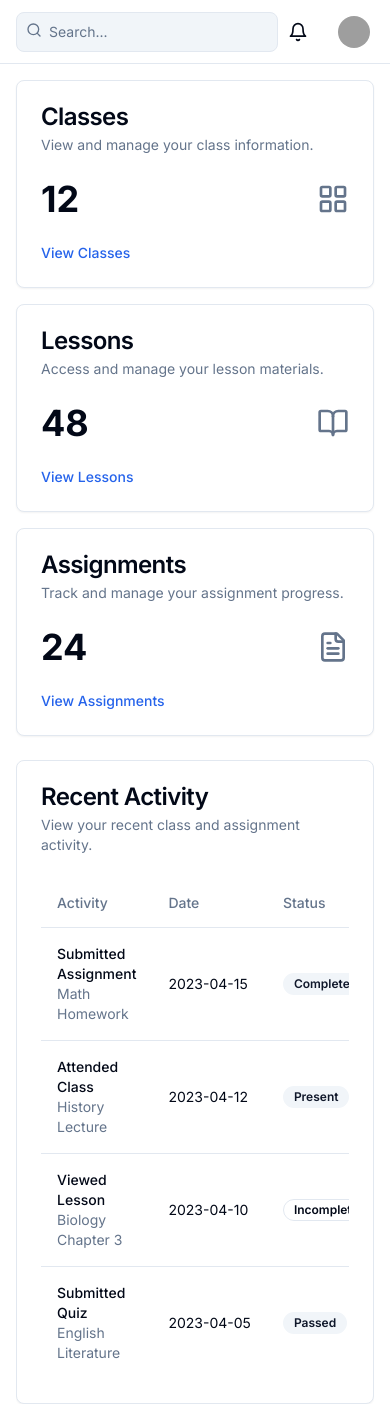
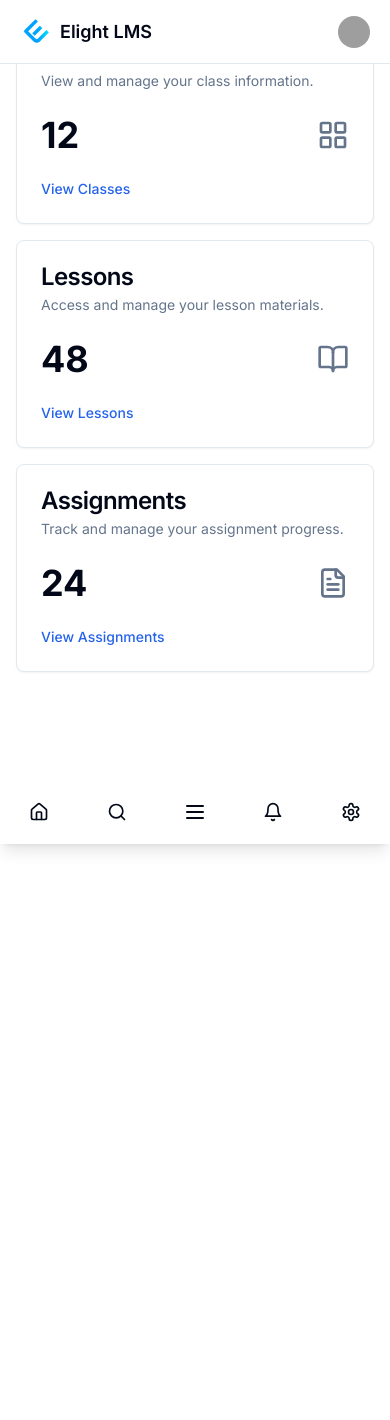
Before and after one commit to oshanavishkapiries/Elight-LMS, a Next.js app: page /dashboard in a window 390 px wide. After the commit the page ends 844 px from the top, so only its background shows below. Built offline with nearby package versions, Linux system fonts and the light colour scheme; grey boxes are pictures that could not be loaded.

Commit message:
mobile-nav-done

```diff
--- a/app/auth/login/page.tsx
+++ b/app/auth/login/page.tsx
@@ -1,6 +1,5 @@
 import { general } from "@/data/general";
 import Image from "next/image";
-
 import { Button } from "@/components/ui/button";
 import { Card } from "@/components/ui/card";
 import GlobalImage from "@/components/sub/GlobalImage";
@@ -26,8 +25,8 @@ const LoginPage = () => {
             <GlobalImage
               src={general.img.logo_img}
               alt={"logo"}
-              width={50}
-              height={50}
+              width={1500}
+              height={1500}
               className="h-32 w-32 object-cover"
             />
           </Link>
--- a/app/dashboard/layout.tsx
+++ b/app/dashboard/layout.tsx
@@ -1,35 +1,7 @@
-import Link from "next/link";
-import { Input } from "@/components/ui/input";
-import { Button } from "@/components/ui/button";
-import {
-  Card,
-  CardHeader,
-  CardTitle,
-  CardDescription,
-  CardContent,
-  CardFooter,
-} from "@/components/ui/card";
-import {
-  Table,
-  TableHeader,
-  TableRow,
-  TableHead,
-  TableBody,
-  TableCell,
-} from "@/components/ui/table";
-import { Badge } from "@/components/ui/badge";
+import Nav from "@/components/main/dashboard/Nav";
+import { MobileBottomNav } from "@/components/main/dashboard/MobileBottomNav";
+import MobileNav from "@/components/main/dashboard/MobileNav";
 import Sider from "@/components/main/dashboard/Sider";
-import {
-  AwardIcon,
-  BellIcon,
-  BookOpenIcon,
-  CalendarIcon,
-  FileTextIcon,
-  LayoutGridIcon,
-  MessageCircleIcon,
-  SearchIcon,
-} from "lucide-react";
-import Nav from "@/components/main/dashboard/Nav";
 
 const layout = ({
   children,
@@ -40,14 +12,16 @@ const layout = ({
     <>
       <main className="grid min-h-screen w-full md:grid-cols-[240px_1fr] overflow-hidden">
         {/* sider */}
-
         <Sider />
-
         {/* dashboard-pages */}
         <div className="flex flex-col">
           {/* navbar */}
           <Nav />
+          {/* mobile-nav */}
+          <MobileNav />
           <main className="flex-1 overflow-auto">{children}</main>
+          {/*mobile-bottom-nav */}
+          <MobileBottomNav />
         </div>
       </main>
     </>
--- a/app/dashboard/page.tsx
+++ b/app/dashboard/page.tsx
@@ -1,11 +1,3 @@
-import {
-  Table,
-  TableHeader,
-  TableRow,
-  TableHead,
-  TableBody,
-  TableCell,
-} from "@/components/ui/table";
 import {
   Card,
   CardHeader,
@@ -15,7 +7,6 @@ import {
   CardFooter,
 } from "@/components/ui/card";
 import { BookOpenIcon, FileTextIcon, LayoutGridIcon } from "lucide-react";
-import { Badge } from "@/components/ui/badge";
 import Link from "next/link";
 
 const DashboardPage = () => {
@@ -93,90 +84,7 @@ const DashboardPage = () => {
         </Card>
       </div>
 
-      <div className="overflow-x-scroll ">
-        <Card >
-          <CardHeader>
-            <CardTitle>Recent Activity</CardTitle>
-            <CardDescription>
-              View your recent class and assignment activity.
-            </CardDescription>
-          </CardHeader>
-          <CardContent>
-            <Table>
-              <TableHeader>
-                <TableRow>
-                  <TableHead>Activity</TableHead>
-                  <TableHead>Date</TableHead>
-                  <TableHead>Status</TableHead>
-                  <TableHead>Status</TableHead>
-                  <TableHead>Status</TableHead>
-                  <TableHead>Status</TableHead>
-                  <TableHead>Status</TableHead>
-                  <TableHead>Status</TableHead>
-                </TableRow>
-              </TableHeader>
-              <TableBody>
-                <TableRow>
-                  <TableCell>
-                    <div className="font-medium">Submitted Assignment</div>
-                    <div className="text-sm text-muted-foreground">
-                      Math Homework
-                    </div>
-                  </TableCell>
-                  <TableCell className="whitespace-nowrap">
-                    2023-04-15
-                  </TableCell>
-                  <TableCell>
-                    <Badge variant="secondary">Completed</Badge>
-                  </TableCell>
-                </TableRow>
-                <TableRow>
-                  <TableCell>
-                    <div className="font-medium">Attended Class</div>
-                    <div className="text-sm text-muted-foreground">
-                      History Lecture
-                    </div>
-                  </TableCell>
-                  <TableCell className="whitespace-nowrap">
-                    2023-04-12
-                  </TableCell>
-                  <TableCell>
-                    <Badge variant="secondary">Present</Badge>
-                  </TableCell>
-                </TableRow>
-                <TableRow>
-                  <TableCell>
-                    <div className="font-medium">Viewed Lesson</div>
-                    <div className="text-sm text-muted-foreground">
-                      Biology Chapter 3
-                    </div>
-                  </TableCell>
-                  <TableCell className="whitespace-nowrap">
-                    2023-04-10
-                  </TableCell>
-                  <TableCell>
-                    <Badge variant="outline">Incomplete</Badge>
-                  </TableCell>
-                </TableRow>
-                <TableRow>
-                  <TableCell>
-                    <div className="font-medium">Submitted Quiz</div>
-                    <div className="text-sm text-muted-foreground">
-                      English Literature
-                    </div>
-                  </TableCell>
-                  <TableCell className="whitespace-nowrap">
-                    2023-04-05
-                  </TableCell>
-                  <TableCell>
-                    <Badge variant="secondary">Passed</Badge>
-                  </TableCell>
-                </TableRow>
-              </TableBody>
-            </Table>
-          </CardContent>
-        </Card>
-      </div>
+
     </div>
   );
 };
--- a/app/dashboard/user-manegment/page.tsx
+++ /dev/null
@@ -1,9 +0,0 @@
-import React from 'react'
-
-const UserPage = () => {
-  return (
-    <div>UserPage</div>
-  )
-}
-
-export default UserPage
--- /dev/null
+++ b/components/main/dashboard/MobileBottomNav.tsx
@@ -0,0 +1,51 @@
+import { Button } from "@/components/ui/button";
+import { Sheet, SheetTrigger, SheetContent } from "@/components/ui/sheet";
+import Link from "next/link";
+import { mobileBottomNav } from "@/data/mobileBottomNav";
+
+export function MobileBottomNav() {
+  return (
+    <div className="fixed bottom-0 left-0 z-50 w-full bg-card shadow-lg md:hidden">
+      <div className="flex h-16 items-center justify-around">
+        {mobileBottomNav.map((item, index) => {
+          if (item.isSheetTrigger) {
+            return (
+              <Sheet key={index}>
+                <SheetTrigger asChild>
+                  <Button variant="ghost" size="icon" className="rounded-full">
+                    <item.icon className="h-6 w-6" />
+                    <span className="sr-only">{item.label}</span>
+                  </Button>
+                </SheetTrigger>
+                <SheetContent side="bottom" className="bg-card rounded-t-xl mx-2">
+                  <div className="grid gap-4 p-4">
+                    {item.sheetItems.map((sheetItem, sheetIndex) => (
+                      <Link
+                        key={sheetIndex}
+                        href={sheetItem.href}
+                        className="flex items-center gap-2 rounded-md bg-muted px-3 py-2 text-sm font-medium transition-colors hover:bg-muted-foreground hover:text-card-foreground"
+                        prefetch={false}
+                      >
+                        <sheetItem.icon className="h-5 w-5" />
+                        {sheetItem.label}
+                      </Link>
+                    ))}
+                  </div>
+                </SheetContent>
+              </Sheet>
+            );
+          } else {
+            return (
+              <Link href={item.href as string} prefetch={false} key={index}>
+                <Button variant="ghost" size="icon" className="rounded-full">
+                  <item.icon className="h-5 w-5" />
+                  <span className="sr-only">{item.label}</span>
+                </Button>
+              </Link>
+            );
+          }
+        })}
+      </div>
+    </div>
+  );
+}
--- /dev/null
+++ b/components/main/dashboard/MobileNav.tsx
@@ -0,0 +1,24 @@
+import React from "react";
+import Profile from "./Profile";
+import GlobalImage from "@/components/sub/GlobalImage";
+import { general } from "@/data/general";
+
+const MobileNav = () => {
+  return (
+    <header className="fixed top-0 z-30 w-full flex md:hidden h-16 items-center justify-between border-b bg-background px-4 sm:px-6">
+      <div className="flex justify-between items-center gap-1">
+        <GlobalImage
+          src={general.img.logo_img}
+          className="h-10 w-10"
+          alt={"logo"}
+          width={40}
+          height={40}
+        />
+        <span className="text-lg font-semibold">Elight LMS</span>
+      </div>
+      <Profile />
+    </header>
+  );
+};
+
+export default MobileNav;
--- a/components/main/dashboard/Nav.tsx
+++ b/components/main/dashboard/Nav.tsx
@@ -1,27 +1,11 @@
-import {
-  DropdownMenu,
-  DropdownMenuTrigger,
-  DropdownMenuContent,
-  DropdownMenuLabel,
-  DropdownMenuSeparator,
-  DropdownMenuItem,
-} from "@/components/ui/dropdown-menu";
-import { Avatar, AvatarImage, AvatarFallback } from "@/components/ui/avatar";
-import { Button } from "@/components/ui/button";
 import { Input } from "@/components/ui/input";
-import {
-  SearchIcon,
-  BellIcon,
-  CalendarIcon,
-  MessageCircleIcon,
-  AwardIcon,
-} from "lucide-react";
+import { SearchIcon } from "lucide-react";
 import Profile from "./Profile";
 import Notification from "./Notification";
 
 const Nav = () => {
   return (
-    <header className="sticky top-0 z-30 w-full flex h-16 items-center justify-between border-b bg-background px-4 sm:px-6">
+    <header className="sticky top-0 z-30 w-full hidden md:flex h-16 items-center justify-between border-b bg-background px-4 sm:px-6">
       <div className="relative flex-1">
         <SearchIcon className="absolute left-2.5 top-2.5 h-4 w-4 text-muted-foreground" />
         <Input
--- a/components/main/dashboard/Sider.tsx
+++ b/components/main/dashboard/Sider.tsx
@@ -1,4 +1,3 @@
-import { BookIcon } from "lucide-react";
 import Link from "next/link";
 import { dashBoardNavData } from "@/data/dashBoardNavData";
 import GlobalImage from "@/components/sub/GlobalImage";
@@ -6,10 +5,10 @@ import { general } from "@/data/general";
 
 const Sider = () => {
   return (
-    <div className=" flex-col border-r bg-background hidden md:block">
+    <div className="flex-col border-r bg-background hidden md:flex">
       <div className="flex h-16 items-center justify-center border-b">
         <Link
-          href="#"
+          href="/dashboard"
           className="flex items-center gap-2 font-semibold"
           prefetch={false}
         >
--- a/components/sub/GlobalImage.tsx
+++ b/components/sub/GlobalImage.tsx
@@ -1,4 +1,4 @@
-"use client"
+"use client";
 import Image from "next/image";
 import React, { useState } from "react";
 
@@ -29,10 +29,9 @@ const GlobalImage: React.FC<GlobalImageProps> = ({
         alt={alt}
         width={width}
         height={height}
-        onLoadingComplete={() => setImageLoaded(true)}
+        onLoad={() => setImageLoaded(true)}
         className={`object-cover ${imageLoaded ? "opacity-100" : "opacity-0"}`}
         style={{ transition: "opacity 0.3s" }}
-        layout="responsive"
       />
     </div>
   );
--- /dev/null
+++ b/data/mobileBottomNav.ts
@@ -0,0 +1,51 @@
+import {
+  BellIcon,
+  BookOpenIcon,
+  CalendarIcon,
+  HomeIcon,
+  InboxIcon,
+  LayoutGridIcon,
+  MenuIcon,
+  SearchIcon,
+  SettingsIcon,
+} from "lucide-react";
+
+export const mobileBottomNav = [
+  {
+    href: "#",
+    label: "Home",
+    icon: HomeIcon,
+  },
+  {
+    href: "#",
+    label: "Search",
+    icon: SearchIcon,
+  },
+  {
+    label: "Menu",
+    icon: MenuIcon,
+    isSheetTrigger: true,
+    sheetItems: [
+      {
+        icon: LayoutGridIcon,
+        label: "Class",
+        href: "#",
+      },
+      {
+        icon: BookOpenIcon,
+        label: "Lessons",
+        href: "#",
+      },
+    ],
+  },
+  {
+    href: "#",
+    label: "Notifications",
+    icon: BellIcon,
+  },
+  {
+    href: "#",
+    label: "Settings",
+    icon: SettingsIcon,
+  },
+];
```
Also changed, not shown: data/dashBoardNavData.ts (+8 -9 lines). Lines whose indentation alone changed are shown as unchanged.
